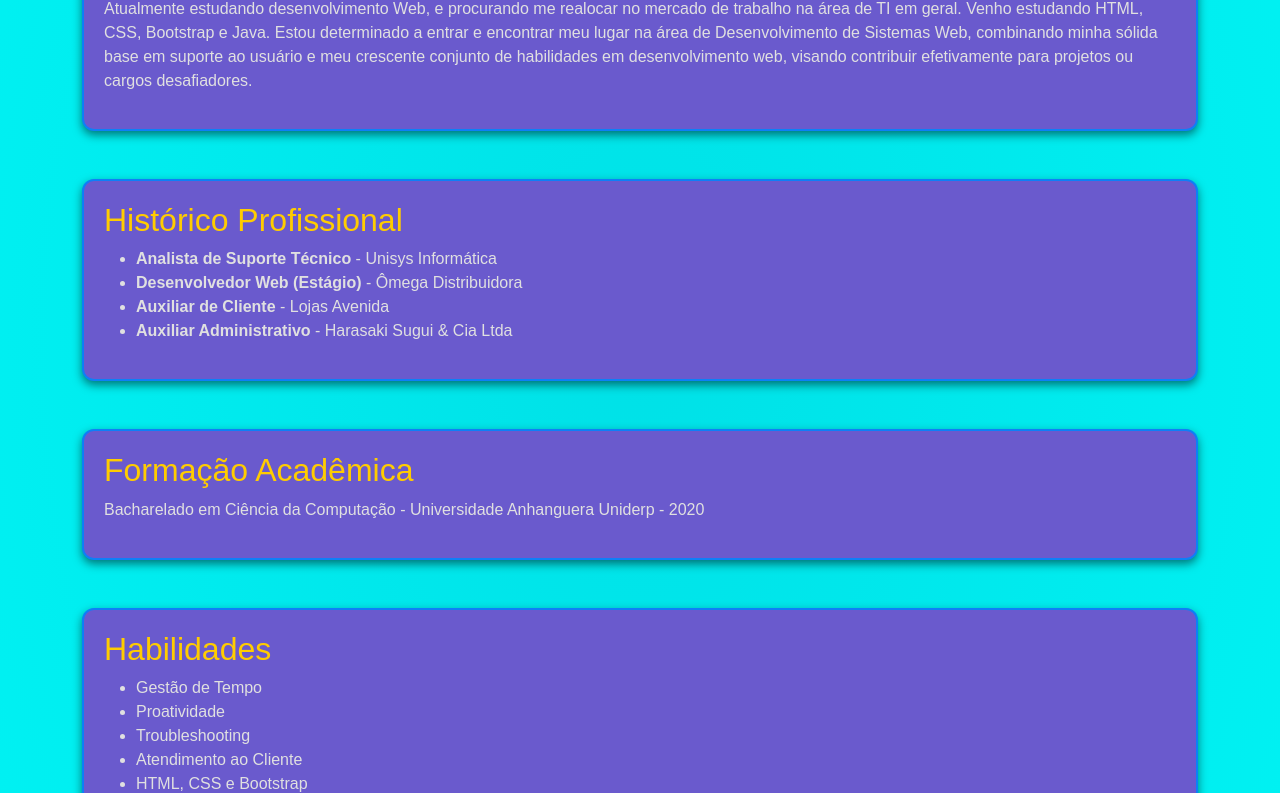
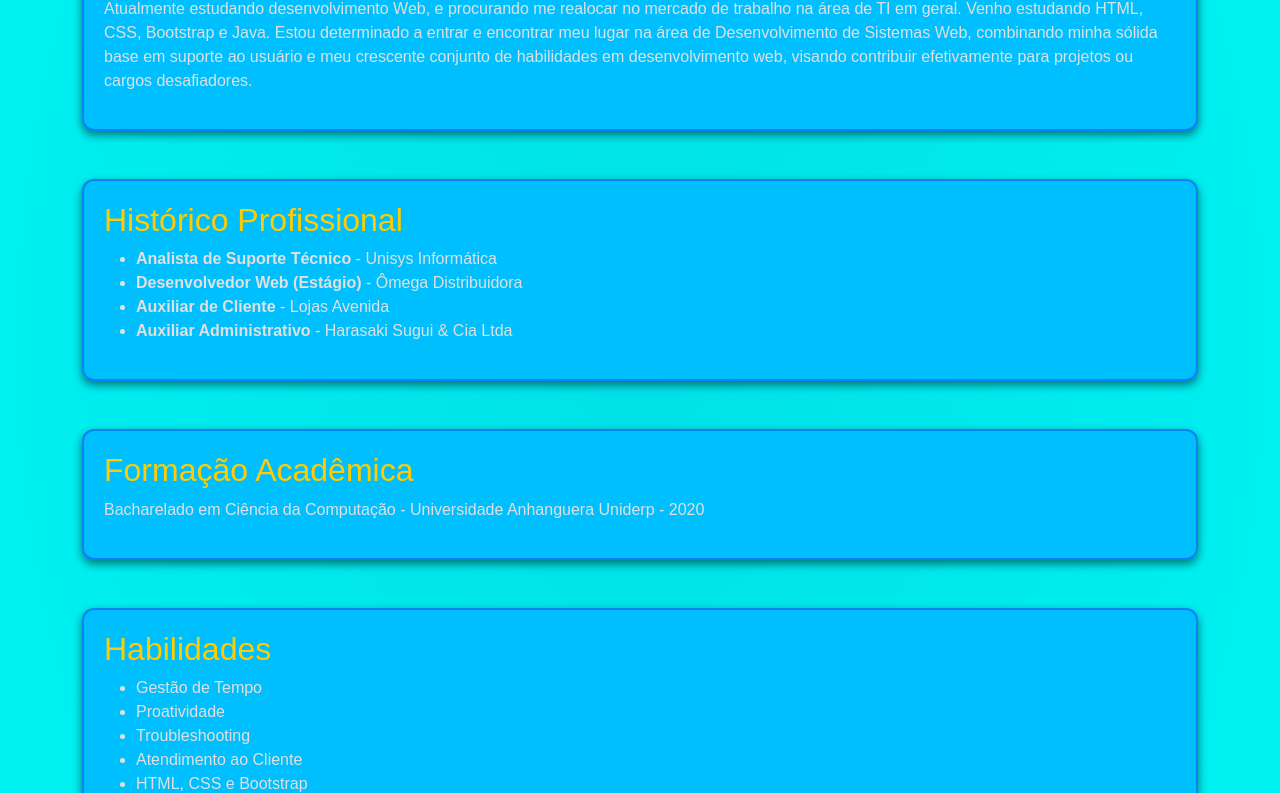
Before and after one commit to JosielSSoares/LandPages, a plain HTML site: page meusite.html in a window 1280 px wide. Shown: the part 553-1346 px from the top of the page. Drawn offline with nearby package versions, Linux system fonts and the light colour scheme.

Commit message:
fix: altera cor das sections

```diff
--- a/style.css
+++ b/style.css
@@ -26,7 +26,7 @@ section {
   margin-bottom: 20px;
   border-radius: 12px; /* Borda arredondada */
   border: 2px solid #0E7FF7; /* Azul usado no h2 */
-  background-color: #6A5ACD; /* Cor de fundo das caixas */
+  background-color: #00BFFF; /* Cor de fundo das caixas */
   opacity: 0; /* Começa invisível */
   transform: translateX(100%); /* Inicia fora da tela */
   box-shadow: 0px 4px 10px rgb(0, 0, 0, 0.5); /* Sombra para destaque */
```
